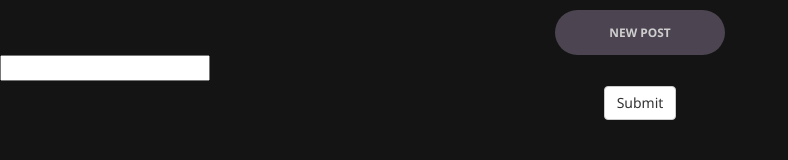
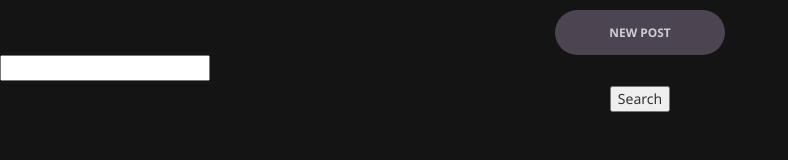
Before and after one commit to Justplayit/AppAzure, a plain HTML site: page public/index.html in a window 1280 px wide. Shown: the whole page, without its empty margins (0-788 px from the left). Drawn offline with Linux system fonts and the light colour scheme.

Commit message:
Update index.html

```diff
--- a/public/index.html
+++ b/public/index.html
@@ -30,15 +30,16 @@
         </div>
     </div>
 
-    <form id="search" method="post" action="">
         <div> <input type="text" id="search-id"></div>
           <div id='menu' class="col-lg-12 col-md-12 col-sm-12">
             <div id="buttons-wrapper" class="col-md-12 text-center">
-                <input type="submit" class="btn btn-default" value="Submit">
+               <button onclick="search()">Search</button>
+
+
 
             </div>
         </div>
-    </form>
+
 
     <footer class="col-md-12">
 
```
